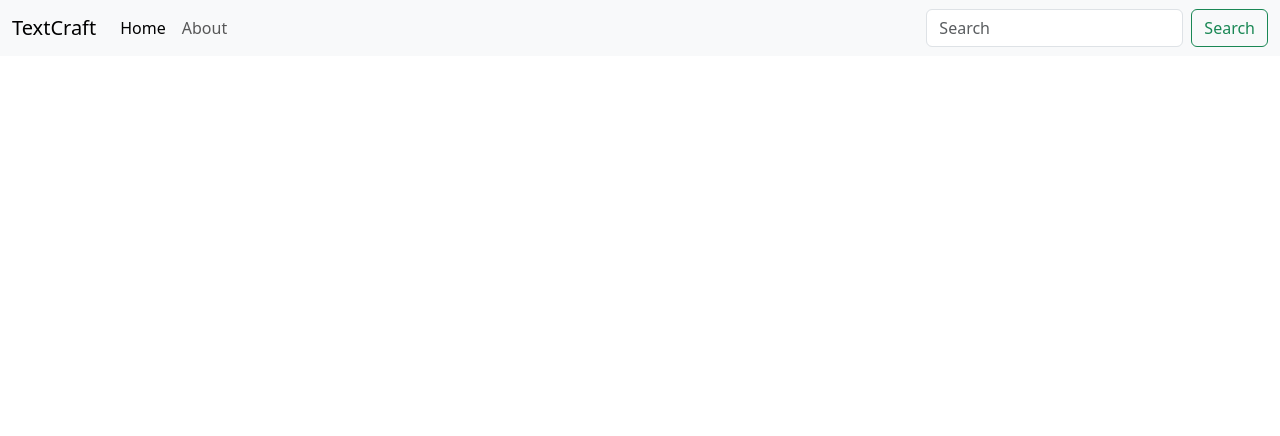
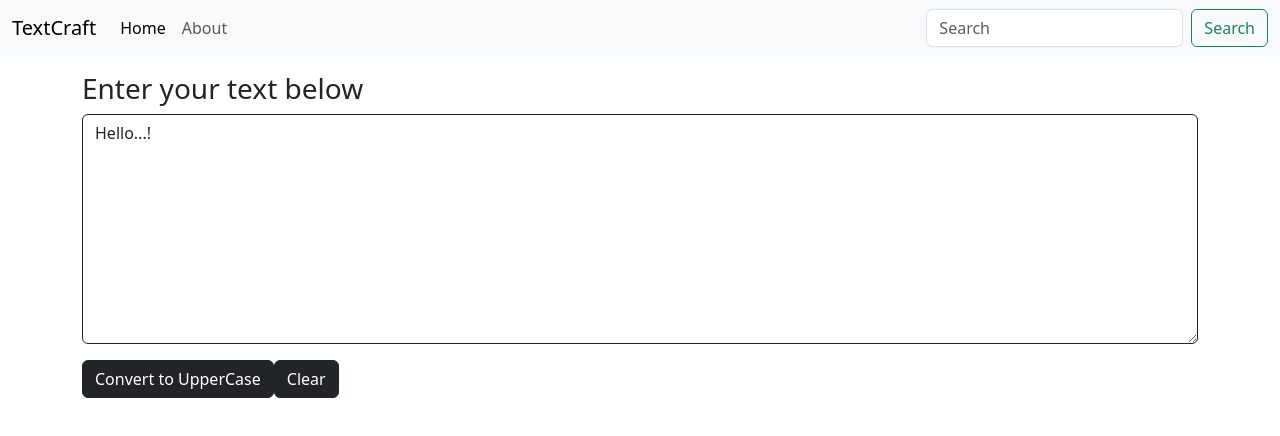
Before and after one commit to bhargavvvk/textcraf, a React (Create React App) app: page / in a window 1280 px wide. Shown: the top 436 px of the page. Built offline with nearby package versions, Linux system fonts and the light colour scheme.

Commit message:
updated textarea app.js

```diff
--- a/src/App.js
+++ b/src/App.js
@@ -1,11 +1,13 @@
 
 import './App.css';
 import Navbar from './components/Navbar';
+import Textform from './components/Textform';
 
 function App() {
   return (
     <>
     <Navbar/>
+    <Textform/>
     </>
   );
 }
```
